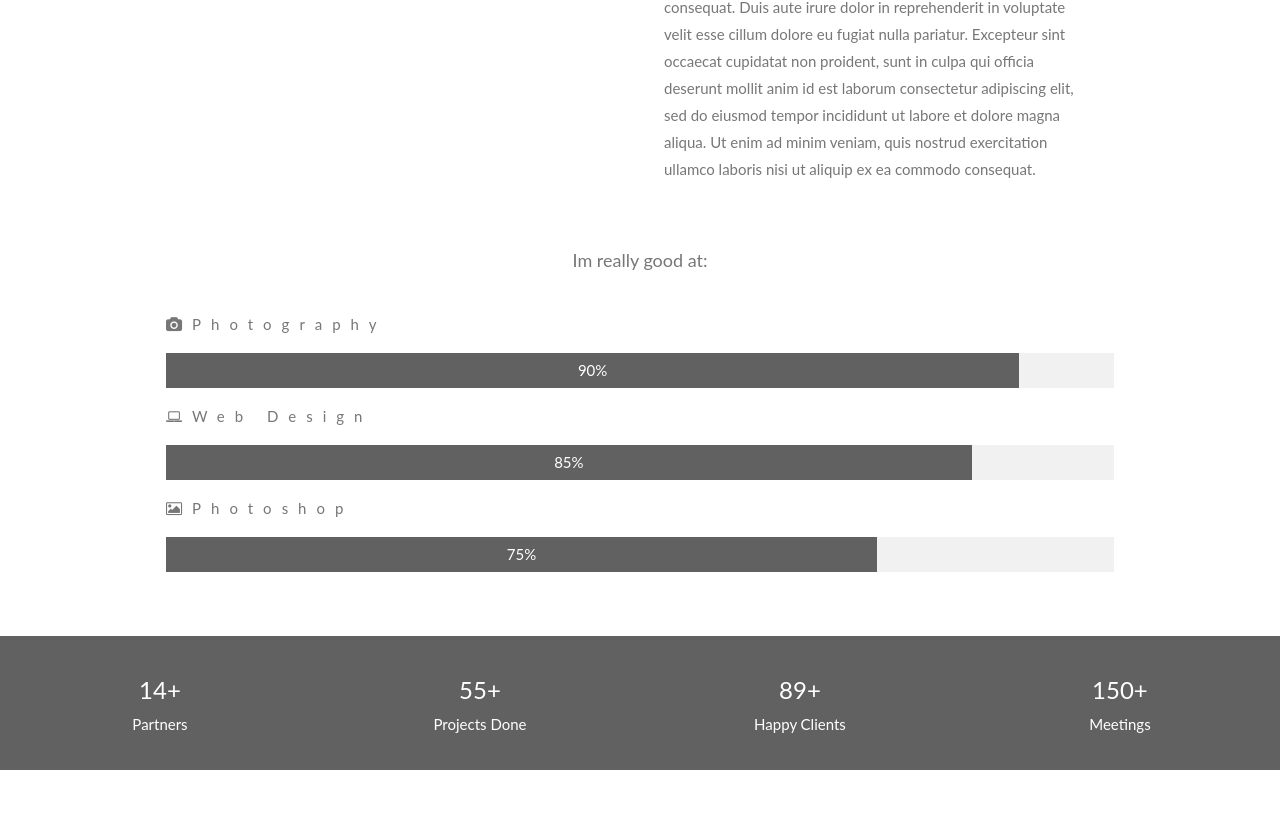
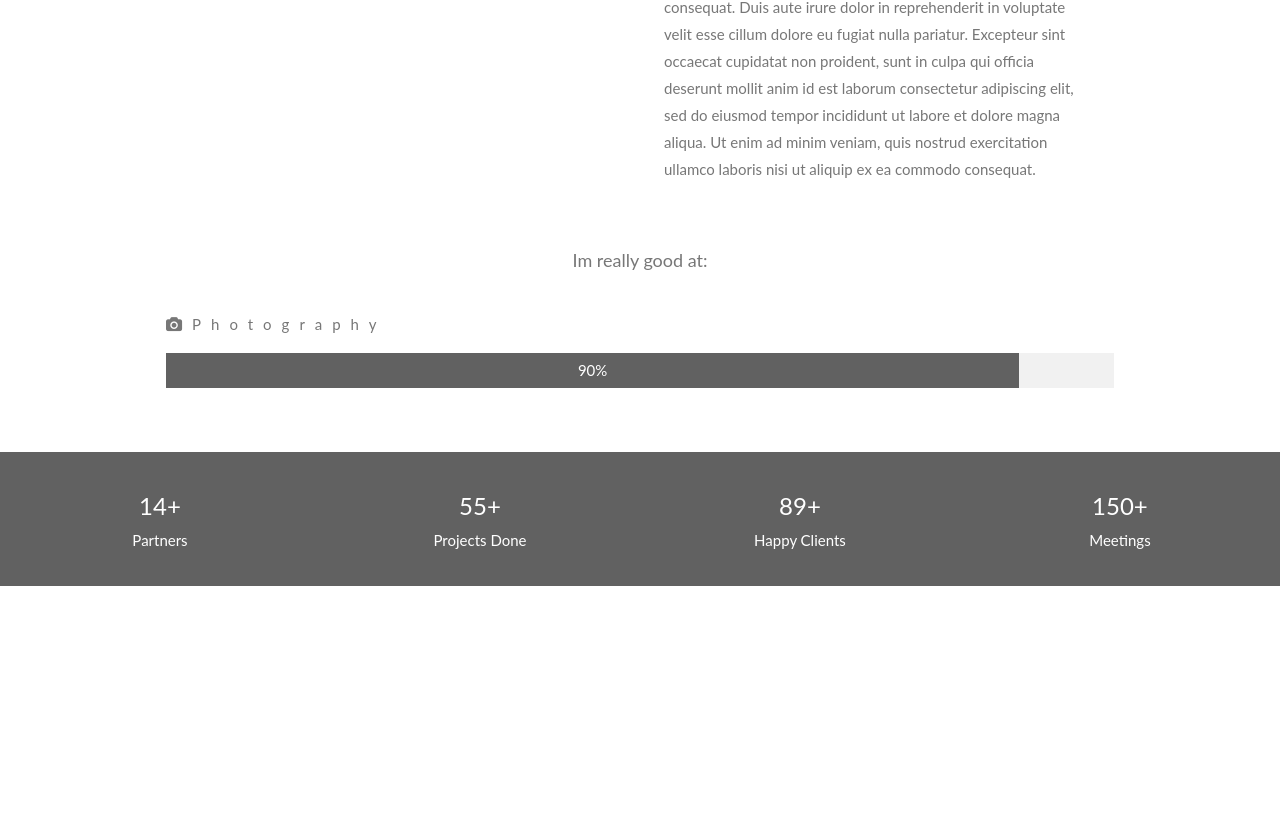
Before and after one commit to Gadingknr/ASSIGNMENT_ISYS3004, a plain HTML site: page index.html in a window 1280 px wide. Shown: the part 892-1713 px from the top of the page. Drawn offline with nearby package versions, Linux system fonts and the light colour scheme.

Commit message:
lets try

```diff
--- a/index.html
+++ b/index.html
@@ -29,7 +29,7 @@ body, html {
 
 /* First image (Logo. Full height) */
 .bgimg-1 {
-  background-image: url('/w3images/parallax1.jpg');
+  background-image: src('photo1.jpg');
   min-height: 100%;
 }
 
@@ -114,14 +114,6 @@ body, html {
   <p class="w3-wide"><i class="fa fa-camera"></i>Photography</p>
   <div class="w3-light-grey">
     <div class="w3-container w3-padding-small w3-dark-grey w3-center" style="width:90%">90%</div>
-  </div>
-  <p class="w3-wide"><i class="fa fa-laptop"></i>Web Design</p>
-  <div class="w3-light-grey">
-    <div class="w3-container w3-padding-small w3-dark-grey w3-center" style="width:85%">85%</div>
-  </div>
-  <p class="w3-wide"><i class="fa fa-photo"></i>Photoshop</p>
-  <div class="w3-light-grey">
-    <div class="w3-container w3-padding-small w3-dark-grey w3-center" style="width:75%">75%</div>
   </div>
 </div>
 
```
